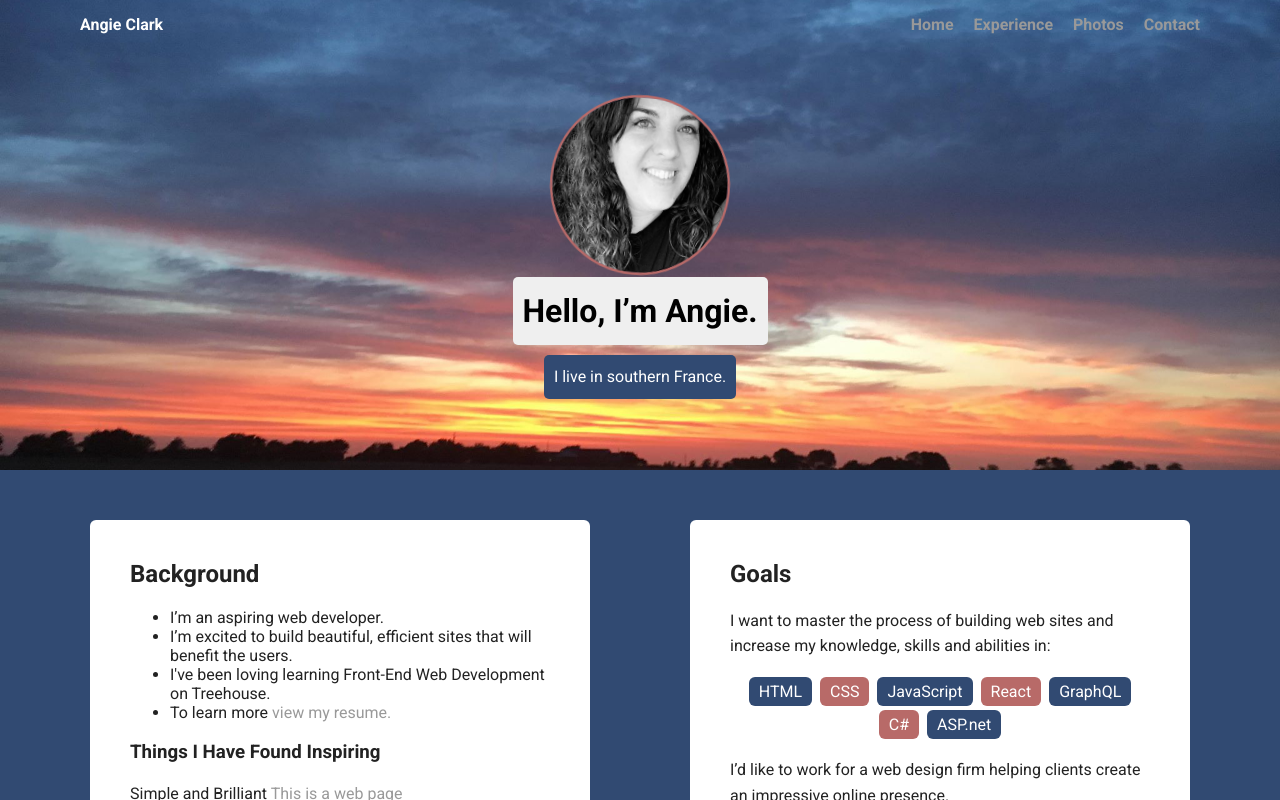
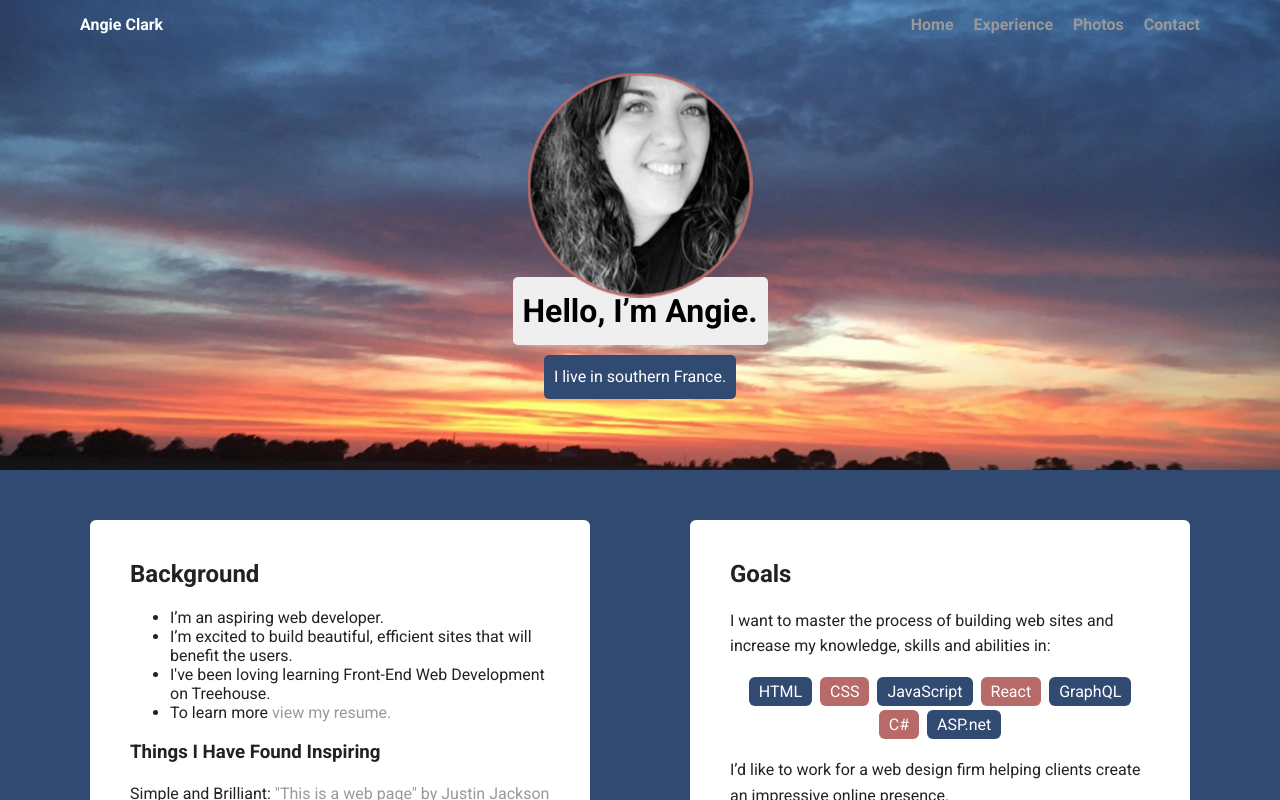
Before and after one commit to alovesj/techdegree-project-1, a plain HTML site: page index.html in a window 1280 px wide. In both pictures the pointer is over the picture 640 px from the left and 185 px from the top of the page. Shown: the top 800 px of the page. Drawn offline with Linux system fonts and the light colour scheme; a web font is replaced by a local one.

```diff
--- a/index.html
+++ b/index.html
@@ -34,8 +34,9 @@
           <li>I've been loving learning Front-End Web Development on Treehouse.</li>
           <li>To learn more <a href= "resume.html">view my resume.</a></li>
         </ul>
+
        <h3>Things I Have Found Inspiring</h3>
-         <p>Simple and Brilliant <a href="https://justinjackson.ca/words.html">This is a web page</a></p>
+         <p>Simple and Brilliant: <a href="https://justinjackson.ca/words.html">"This is a web page" by Justin Jackson</a></p>
 
       </div>
 
--- a/styles.css
+++ b/styles.css
@@ -74,7 +74,7 @@ header .profile-image {
   transition: all .5s;
 }
 header .profile-image:hover {
-  transform: scale(1.2) rotate(5deg);
+  transform: scale(1.5) rotate(360deg);
 }
 .tag {
   background-color: #efefef;
```
Also changed, not shown: images/me.jpg (deleted), images/me.png (deleted), images/me3.png (deleted), images/pinkandbluesunset.jpg (deleted).
